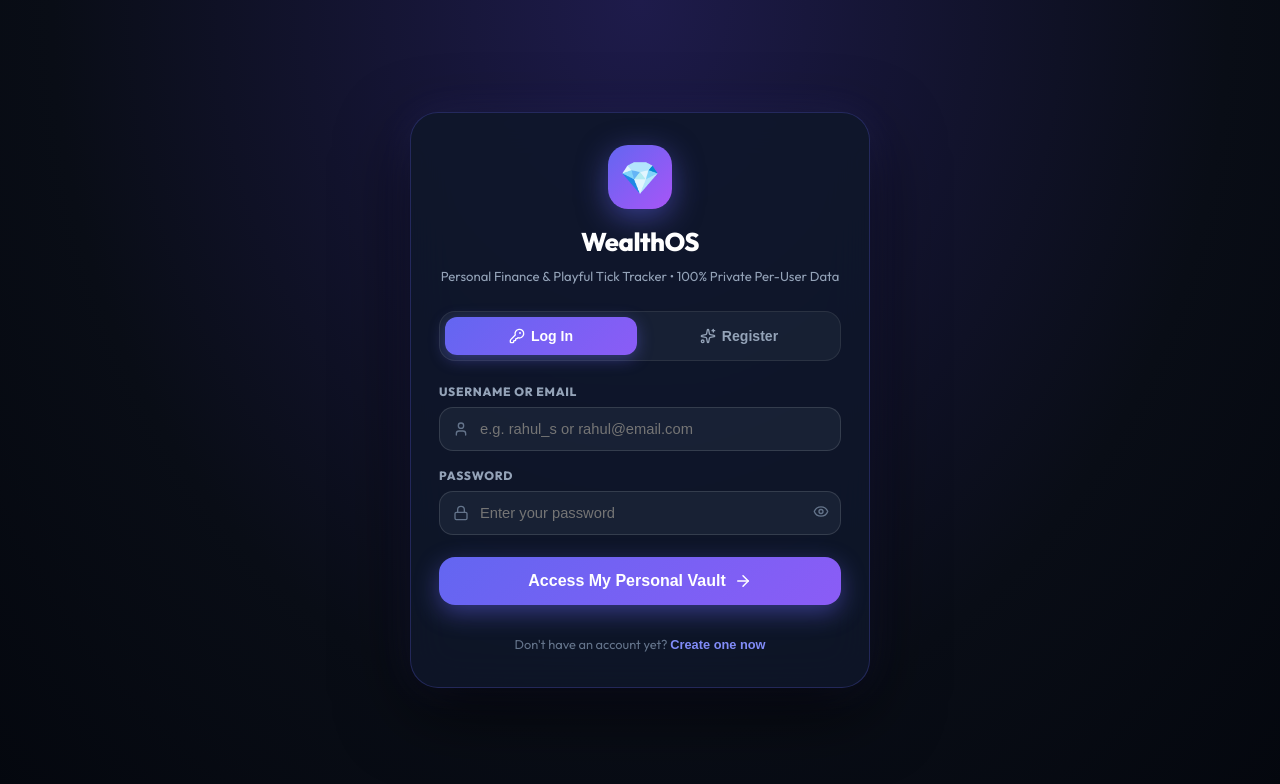
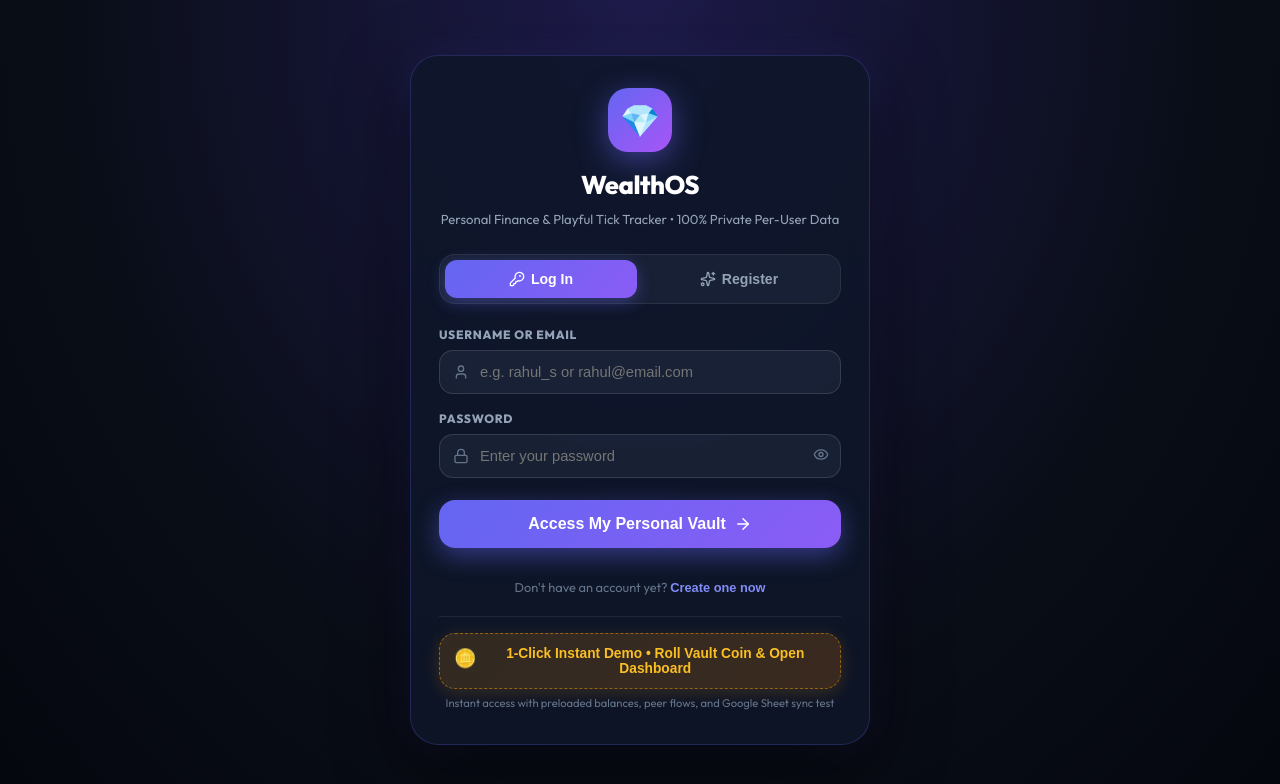
Before and after one commit to ranveeramilkanthwar-cyber/wealthosco, a React (Vite) app: page / in a window 1280 px wide. Shown: the top 784 px of the page. Built offline with nearby package versions, Linux system fonts and the light colour scheme.

Commit message:
feat: add rolling coin intro animation with curtain pull to dashboard and 1-click demo access

```diff
--- a/src/App.tsx
+++ b/src/App.tsx
@@ -1299,6 +1299,7 @@ function AuthenticatedApp({ user, onLogout }: AuthenticatedAppProps) {
         onLogout={onLogout}
         onOpenSheetModal={() => setIsUserSheetModalOpen(true)}
         onOpenProfileModal={() => setIsProfileModalOpen(true)}
+        onReplayIntro={() => setShowIntro(true)}
       />
 
       {/* Per-Page Top Bar with Back Button (shown on non-home pages) */}
--- a/src/components/AnimatedIntro.tsx
+++ b/src/components/AnimatedIntro.tsx
@@ -26,7 +26,7 @@ export const AnimatedIntro: React.FC<AnimatedIntroProps> = ({
       soundAndVoice.playSuccessChime();
     } catch {}
 
-    // Auto-progress timer (4.2 seconds total: 3.5s rolling, 0.7s curtain pull)
+    // Auto-progress timer (3.8 seconds total: rolling cascade then curtain pull)
     const startTime = Date.now();
     const duration = 3800;
 
@@ -35,25 +35,26 @@ export const AnimatedIntro: React.FC<AnimatedIntroProps> = ({
       const pct = Math.min(100, Math.round((elapsed / duration) * 100));
       setProgress(pct);
 
-      // Physics of rolling coin moving from top-left, looping down, and hitting the bottom vault
-      // X traverses across 5% -> 85% -> 50%
-      // Y traverses downwards from 15% -> 88%
+      // Physics of rolling coin moving dynamically from top-left across the screen and into the bottom vault
       const t = pct / 100;
-      const curX = 10 + 75 * Math.sin(t * Math.PI * 1.5) ** 2;
-      const curY = 12 + 76 * (t ** 1.3);
-      const rot = t * 1440; // 4 full 360-degree rolls
+      const curX = 12 + 76 * Math.sin(t * Math.PI * 1.4) ** 2;
+      const curY = 10 + 78 * (t ** 1.35);
+      const rot = t * 1800; // 5 full 360-degree rolls
 
       setCoinPosition({ x: curX, y: curY, rot });
 
-      if (pct >= 95 && !isPullingDashboard) {
+      if (pct >= 90 && !isPullingDashboard) {
         setIsPullingDashboard(true);
+        try {
+          soundAndVoice.playSuccessChime();
+        } catch {}
       }
 
       if (pct >= 100) {
         clearInterval(interval);
         handleFinish();
       }
-    }, 30);
+    }, 28);
 
     return () => clearInterval(interval);
   }, []);
@@ -110,12 +111,68 @@ export const AnimatedIntro: React.FC<AnimatedIntroProps> = ({
           alignItems: 'center',
           justifyContent: 'center',
           fontSize: '32px',
+          fontWeight: 900,
+          color: '#78350F',
           zIndex: 10001,
           pointerEvents: 'none',
           transition: 'box-shadow 0.1s ease',
         }}
       >
         <span>₹</span>
+      </div>
+
+      {/* Satellite Trailing Mini-Coin 1 */}
+      <div
+        style={{
+          position: 'absolute',
+          left: `${Math.max(5, coinPosition.x - 4)}%`,
+          top: `${Math.max(5, coinPosition.y - 5)}%`,
+          transform: `translate(-50%, -50%) rotate(${coinPosition.rot * 1.2}deg)`,
+          width: '38px',
+          height: '38px',
+          borderRadius: '50%',
+          background: 'linear-gradient(135deg, #FDE68A 0%, #F59E0B 100%)',
+          boxShadow: '0 0 20px rgba(245, 158, 11, 0.55)',
+          border: '2px solid #FEF08A',
+          display: 'flex',
+          alignItems: 'center',
+          justifyContent: 'center',
+          fontSize: '18px',
+          fontWeight: 900,
+          color: '#78350F',
+          zIndex: 10000,
+          pointerEvents: 'none',
+          opacity: 0.85,
+        }}
+      >
+        <span>₹</span>
+      </div>
+
+      {/* Satellite Trailing Mini-Coin 2 */}
+      <div
+        style={{
+          position: 'absolute',
+          left: `${Math.max(5, coinPosition.x + 3)}%`,
+          top: `${Math.max(5, coinPosition.y - 8)}%`,
+          transform: `translate(-50%, -50%) rotate(${coinPosition.rot * 0.8}deg)`,
+          width: '28px',
+          height: '28px',
+          borderRadius: '50%',
+          background: 'linear-gradient(135deg, #A7F3D0 0%, #10B981 100%)',
+          boxShadow: '0 0 16px rgba(16, 185, 129, 0.5)',
+          border: '2px solid #D1FAE5',
+          display: 'flex',
+          alignItems: 'center',
+          justifyContent: 'center',
+          fontSize: '14px',
+          fontWeight: 900,
+          color: '#064E3B',
+          zIndex: 9999,
+          pointerEvents: 'none',
+          opacity: 0.75,
+        }}
+      >
+        <span>💎</span>
       </div>
 
       {/* Sparkle Trail Behind Rolling Coin */}
@@ -130,9 +187,9 @@ export const AnimatedIntro: React.FC<AnimatedIntroProps> = ({
         }}
       >
         <div style={{ position: 'relative' }}>
-          <span style={{ position: 'absolute', top: -15, left: -20, fontSize: '18px', animation: 'sparklePop 0.8s infinite' }}>✨</span>
-          <span style={{ position: 'absolute', top: 12, left: -25, fontSize: '14px', animation: 'sparklePop 0.6s infinite 0.2s' }}>🌟</span>
-          <span style={{ position: 'absolute', top: -25, left: 15, fontSize: '16px', animation: 'sparklePop 0.7s infinite 0.4s' }}>💫</span>
+          <span style={{ position: 'absolute', top: -18, left: -24, fontSize: '20px', animation: 'sparklePop 0.8s infinite' }}>✨</span>
+          <span style={{ position: 'absolute', top: 14, left: -28, fontSize: '16px', animation: 'sparklePop 0.6s infinite 0.2s' }}>🌟</span>
+          <span style={{ position: 'absolute', top: -28, left: 18, fontSize: '18px', animation: 'sparklePop 0.7s infinite 0.4s' }}>💫</span>
         </div>
       </div>
 
--- a/src/components/AuthScreen.tsx
+++ b/src/components/AuthScreen.tsx
@@ -104,6 +104,33 @@ export const AuthScreen: React.FC<AuthScreenProps> = ({ onAuthSuccess }) => {
     setTimeout(() => {
       onAuthSuccess(res.user!);
     }, 450);
+  };
+
+  const handleQuickDemo = () => {
+    let demo = savedUsers.find((u) => u.username === 'demo_user');
+    if (!demo) {
+      const res = AuthEngine.register({
+        name: 'Demo Explorer',
+        username: 'demo_user',
+        email: 'demo@wealthos.co',
+        password: 'password123',
+        dob: '2000-01-01',
+        gender: 'Prefer not to say',
+        initialCash: 15000,
+        initialBank: 50000,
+      });
+      if (res.user) {
+        demo = res.user;
+      }
+    }
+    if (demo) {
+      AuthEngine.setActiveUser(demo);
+      soundAndVoice.playSuccessChime();
+      setSuccessMsg(`Welcome, ${demo.name}! Rolling the vault coin to unlock your dashboard…`);
+      setTimeout(() => {
+        onAuthSuccess(demo!);
+      }, 250);
+    }
   };
 
   return (
@@ -805,6 +832,45 @@ export const AuthScreen: React.FC<AuthScreenProps> = ({ onAuthSuccess }) => {
             </div>
           </form>
         )}
+
+        {/* 1-Click Instant Demo Access with Rolling Coin Intro */}
+        <div style={{ marginTop: '18px', paddingTop: '16px', borderTop: '1px solid rgba(255, 255, 255, 0.08)', textAlign: 'center' }}>
+          <button
+            type="button"
+            onClick={handleQuickDemo}
+            style={{
+              width: '100%',
+              background: 'linear-gradient(135deg, rgba(245, 158, 11, 0.16), rgba(217, 119, 6, 0.22))',
+              border: '1.5px dashed rgba(245, 158, 11, 0.5)',
+              borderRadius: '16px',
+              padding: '12px 14px',
+              color: '#FBBF24',
+              fontWeight: 800,
+              fontSize: '0.86rem',
+              cursor: 'pointer',
+              display: 'flex',
+              alignItems: 'center',
+              justifyContent: 'center',
+              gap: '8px',
+              boxShadow: '0 4px 18px rgba(245, 158, 11, 0.18)',
+              transition: 'all 0.15s ease',
+            }}
+            onMouseEnter={(e) => {
+              e.currentTarget.style.transform = 'translateY(-2px)';
+              e.currentTarget.style.boxShadow = '0 6px 24px rgba(245, 158, 11, 0.35)';
+            }}
+            onMouseLeave={(e) => {
+              e.currentTarget.style.transform = 'translateY(0)';
+              e.currentTarget.style.boxShadow = '0 4px 18px rgba(245, 158, 11, 0.18)';
+            }}
+          >
+            <span style={{ fontSize: '18px', animation: 'coinBounce 2s infinite' }}>🪙</span>
+            <span>1-Click Instant Demo • Roll Vault Coin &amp; Open Dashboard</span>
+          </button>
+          <span style={{ fontSize: '0.7rem', color: '#64748B', display: 'block', marginTop: '6px' }}>
+            Instant access with preloaded balances, peer flows, and Google Sheet sync test
+          </span>
+        </div>
       </div>
     </div>
   );
--- a/src/components/Header.tsx
+++ b/src/components/Header.tsx
@@ -36,6 +36,7 @@ interface HeaderProps {
   onLogout?: () => void;
   onOpenSheetModal?: () => void;
   onOpenProfileModal?: () => void;
+  onReplayIntro?: () => void;
 }
 
 export const Header: React.FC<HeaderProps> = ({
@@ -55,6 +56,7 @@ export const Header: React.FC<HeaderProps> = ({
   onLogout,
   onOpenSheetModal,
   onOpenProfileModal,
+  onReplayIntro,
 }) => {
   return (
     <header style={{
@@ -249,6 +251,32 @@ export const Header: React.FC<HeaderProps> = ({
           {/* User Profile Badge & Sheet & Logout */}
           {currentUser && (
             <div style={{ display: 'flex', alignItems: 'center', gap: '8px', borderLeft: '1px solid var(--border-subtle)', paddingLeft: '12px' }}>
+              {onReplayIntro && (
+                <button
+                  type="button"
+                  onClick={onReplayIntro}
+                  style={{
+                    display: 'flex',
+                    alignItems: 'center',
+                    gap: '5px',
+                    background: 'linear-gradient(135deg, rgba(245, 158, 11, 0.22), rgba(217, 119, 6, 0.32))',
+                    border: '1px solid rgba(245, 158, 11, 0.5)',
+                    borderRadius: '10px',
+                    padding: '6px 11px',
+                    color: '#FBBF24',
+                    fontWeight: 800,
+                    fontSize: '0.74rem',
+                    cursor: 'pointer',
+                    boxShadow: '0 0 14px rgba(245, 158, 11, 0.25)',
+                    transition: 'all 0.15s ease',
+                  }}
+                  title="Play the rolling coin intro animation & pull the dashboard"
+                >
+                  <span style={{ fontSize: '14px', animation: 'coinBounce 2s infinite' }}>🪙</span>
+                  <span>Coin Intro</span>
+                </button>
+              )}
+
               <button
                 type="button"
                 onClick={onOpenProfileModal}
```
